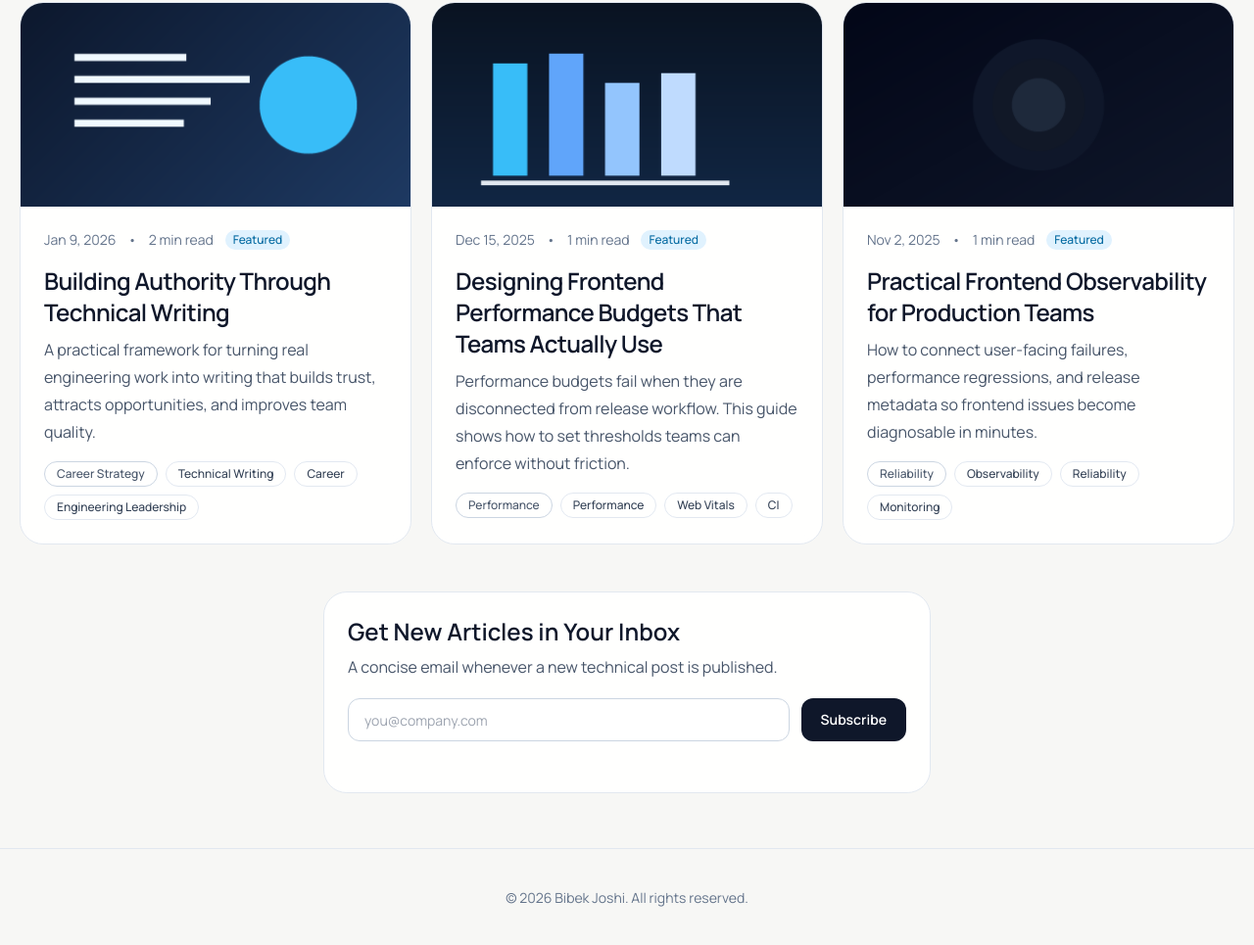
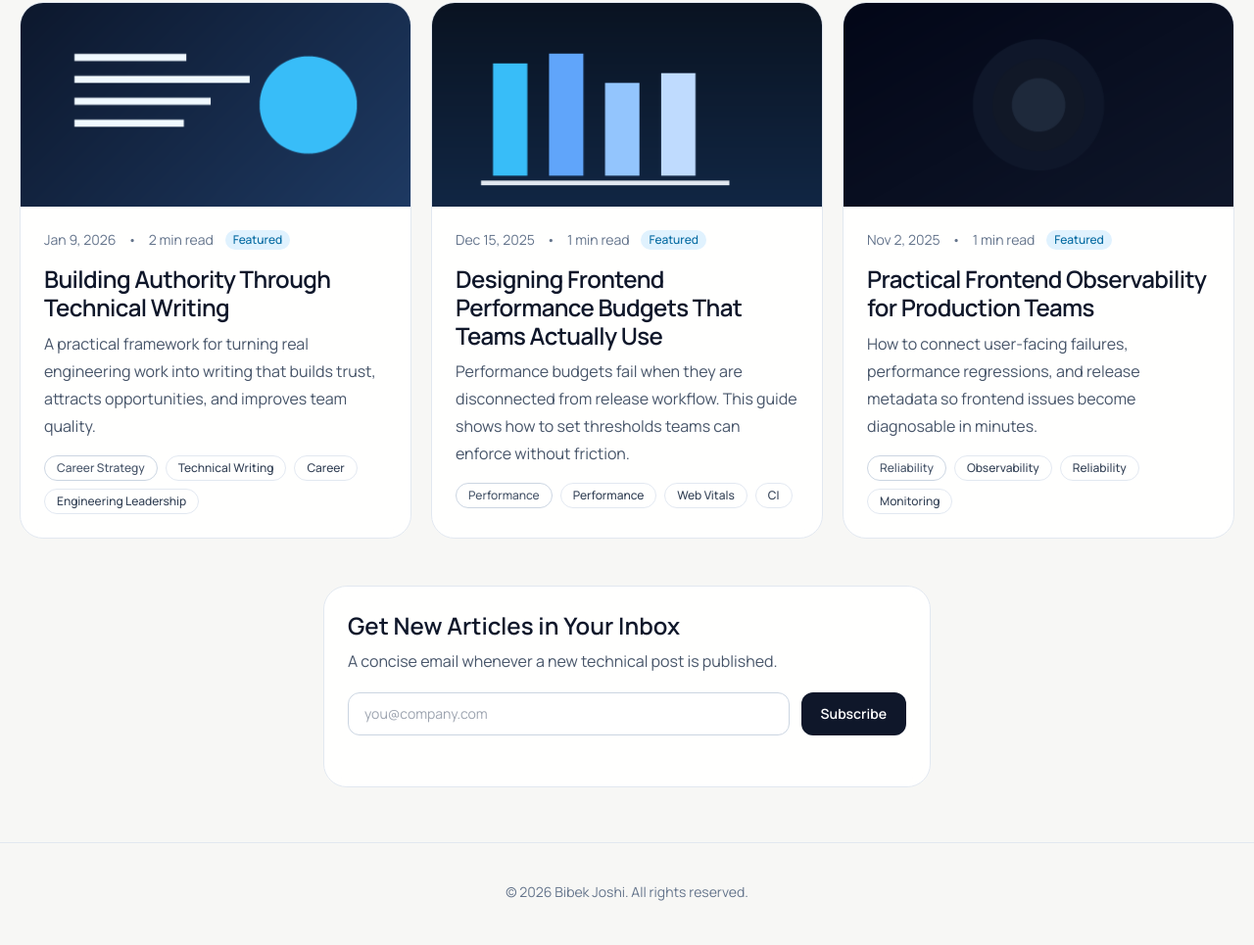
Before and after one commit to bibekjoshi01/my-portfolio, an Astro site: page / in a window 1280 px wide. Shown: the part 631-1596 px from the top of the page at 98% size. Built offline with nearby package versions, Linux system fonts and the light colour scheme; Astro itself is replaced by a stand-in of ours.

Commit message:
fix: production ready

```diff
--- a/src/components/PostCard.astro
+++ b/src/components/PostCard.astro
@@ -77,7 +77,7 @@ const categoryHref = `/blog?category=${encodeURIComponent(category)}`;
     </div>
 
     <div class="space-y-2">
-      <h3 class="text-2xl font-semibold tracking-tight text-slate-900 group-hover:text-sky-700 dark:text-slate-50 dark:group-hover:text-sky-300">
+      <h3 class="text-2xl font-semibold leading-[1.2] tracking-tight text-slate-900 group-hover:text-sky-700 dark:text-slate-50 dark:group-hover:text-sky-300">
         <a href={`/blog/${slug}/`}>{title}</a>
       </h3>
       <p class="text-base leading-7 text-slate-600 dark:text-slate-300">{description}</p>
--- a/src/layouts/BlogPostLayout.astro
+++ b/src/layouts/BlogPostLayout.astro
@@ -69,7 +69,7 @@ const updatedDateLabel = updatedDate
         {category}
       </p>
       <h1
-        class="text-4xl font-bold tracking-tight text-slate-900 dark:text-slate-50 sm:text-5xl"
+        class="text-4xl font-bold leading-[1.12] tracking-tight text-slate-900 dark:text-slate-50 sm:text-5xl sm:leading-[1.1]"
       >
         {title}
       </h1>
--- a/src/pages/blog/index.astro
+++ b/src/pages/blog/index.astro
@@ -140,6 +140,7 @@ const blogJsonLd = [
   <script is:inline>
     const initializeBlogFilters = () => {
       const PER_PAGE = 10;
+      const postList = document.querySelector("[data-blog-post-list]");
       const searchInput = document.querySelector("[data-blog-search]");
       const categorySelect = document.querySelector(
         '[data-category-select="blog"]',
@@ -147,17 +148,30 @@ const blogJsonLd = [
       const tagButtons = Array.from(
         document.querySelectorAll("[data-blog-tag-button]"),
       );
-      const cards = Array.from(
-        document.querySelectorAll("[data-blog-post-list] [data-post-card]"),
-      );
+      const cards =
+        postList instanceof HTMLElement
+          ? Array.from(postList.querySelectorAll("[data-post-card]"))
+          : [];
       const resultsText = document.querySelector("[data-blog-results]");
       const emptyState = document.querySelector("[data-blog-empty]");
       const pagination = document.querySelector("[data-blog-pagination]");
       const clearButton = document.querySelector("[data-clear-filters]");
 
-      if (!cards.length || !searchInput || !categorySelect || !pagination) {
+      if (
+        !cards.length ||
+        !searchInput ||
+        !categorySelect ||
+        !pagination ||
+        !(postList instanceof HTMLElement)
+      ) {
         return;
       }
+
+      if (postList.dataset.bound === "true") {
+        return;
+      }
+
+      postList.dataset.bound = "true";
 
       const params = new URLSearchParams(window.location.search);
       let activeCategory = (params.get("category") ?? "").toLowerCase();
```
Also changed, not shown: package.json (+13 -10 lines), README.md, vercel.json (added), 1 other file.
